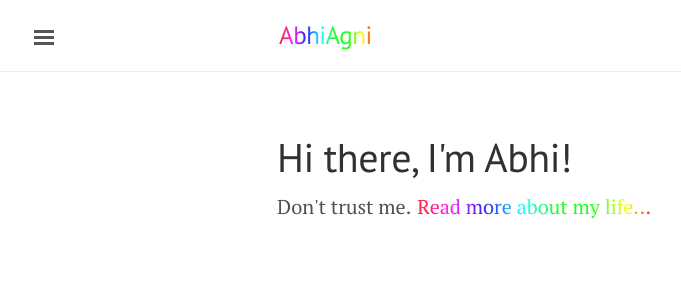
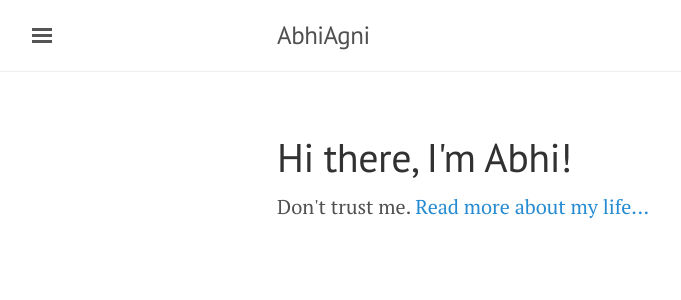
Before and after one commit to abhiagni11/abhiagni11.github.io, a Jekyll site: the page built from index.html, in a window 1280 px wide. Shown: the top 300 px of the page, without its empty margins (3-684 px from the left). Built offline with Jekyll 4.4.1, drawn with Linux system fonts in a browser that asks for light colours; the list of posts is cut into pages by our own code.

Commit message:
Update default.html

```diff
--- a/_layouts/default.html
+++ b/_layouts/default.html
@@ -3,7 +3,7 @@
 
   {% include head.html %}
 
-  <body class="theme-base-0g">
+  <body class="theme-base-maroon">
 
     {% include sidebar.html %}
 
```
